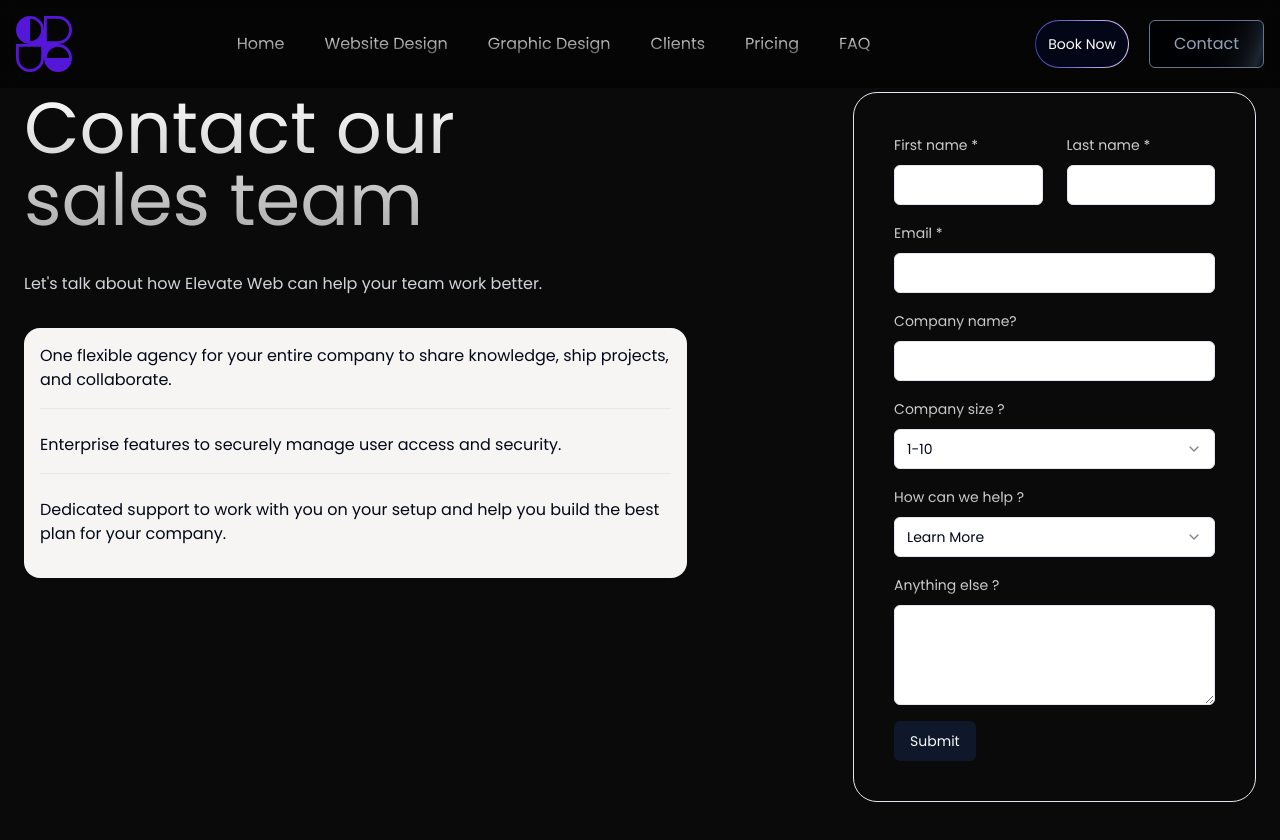
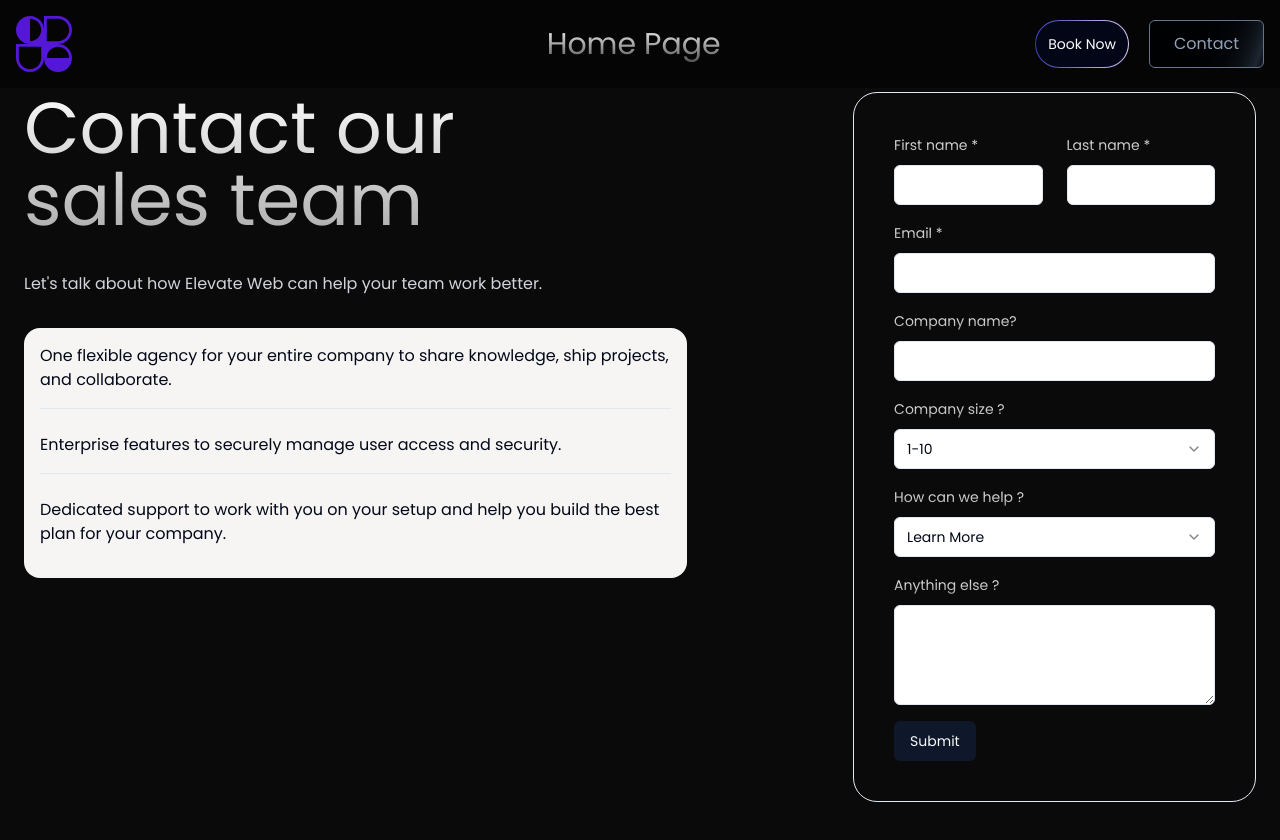
Before and after one commit to dhruvsanan/agency, a Next.js app: page /contact in a window 1280 px wide. Shown: the top 840 px of the page. Built offline with nearby package versions, Linux system fonts and the light colour scheme.

Commit message:
speed insights

```diff
--- a/app/book/page.tsx
+++ b/app/book/page.tsx
@@ -9,6 +9,7 @@ const Book = () => {
     <>
       <div className="flex flex-col   w-full  h-screen bg-black/[0.96]  bg-grid-white/[0.02]   ">
         <Navbar
+          path="/book"
           scrollToWebsiteDesign={() => {}}
           scrollToGraphicDesign={() => {}}
           scrollToClients={() => {}}
@@ -20,7 +21,7 @@ const Book = () => {
           Book a meeting
         </div>
         {/* TODO change meeting link */}
-        <InlineWidget url="https://calendly.com/dhruvsanan2001/15min" />
+        <InlineWidget url="https://calendly.com/dhruvsanan2001/free-website-demo" />
       </div>
     </>
   );
--- a/app/contact/page.tsx
+++ b/app/contact/page.tsx
@@ -7,9 +7,6 @@ import { zodResolver } from "@hookform/resolvers/zod";
 import { useForm } from "react-hook-form";
 
 import * as z from "zod";
-
-
-import { Checkbox } from "@/components/ui/checkbox";
 
 import {
   Select,
@@ -24,11 +21,9 @@ import { Button } from "@/components/ui/button";
 import {
   Form,
   FormControl,
-  FormDescription,
   FormField,
   FormItem,
   FormLabel,
-  FormMessage,
 } from "@/components/ui/form";
 
 import { Input } from "@/components/ui/input";
@@ -124,6 +119,7 @@ export default function ContactForm() {
   return (
     <div className=" w-full   md:items-center md:justify-center bg-black/[0.96] antialiased bg-grid-white/[0.02] relative overflow-hidden ">
       <Navbar
+        path="/book"
         scrollToWebsiteDesign={() => {}}
         scrollToGraphicDesign={() => {}}
         scrollToClients={() => {}}
--- a/app/page.tsx
+++ b/app/page.tsx
@@ -3,9 +3,7 @@ import { useState } from "react";
 import Navbar from "@/components/navbar";
 import SliderOne from "@/components/ui/slider";
 import { Spotlight } from "@/components/ui/spotlight";
-import Image from "next/image";
 import Link from "next/link";
-
 import WebsiteDesign from "../components/website-design";
 import GraphicDesign from "../components/graphic-design";
 import Clients from "../components/clients";
@@ -53,13 +51,10 @@ export default function Home() {
     FAQRef.current?.scrollIntoView({ behavior: "smooth" });
   }
 
-
-
-
-
   return (
     <div className="w-full  md:items-center md:justify-center bg-black/[0.96] antialiased bg-grid-white/[0.02] relative overflow-hidden">
       <Navbar
+        path=""
         scrollToWebsiteDesign={scrollToWebsiteDesign}
         scrollToGraphicDesign={scrollToGraphicDesign}
         scrollToClients={scrollToClients}
--- a/components/clients.tsx
+++ b/components/clients.tsx
@@ -10,11 +10,11 @@ const stores = [
     url:"https://panda-store.up.railway.app",
   },
   {
-    image: "/images/bonchic.webp",
+    image: "/images/chatpdf.webp",
     quote:
       "We had no idea how to get started, but Elevate Web showed us the way. And we were able to create something amazing.",
-    name: "Bon chic",
-    url:"http://bon-chic.vercel.app",
+    name: "PDF Analyser",
+    url:"https://chatpdf-dhruv.vercel.app",
   },
 
   {
@@ -53,8 +53,8 @@ const Clients = () => {
                 <Image
                   src={store.image}
                   alt="client website"
-                  width={store.name == "Bon chic" ? 500 : 350}
-                  height={store.name == "Bon chic" ? 500 : 350}
+                  width="400"
+                  height="400"
                   className="rounded-lg mx-auto"
                 />
                 </a>
--- a/components/drop-down-menu.tsx
+++ b/components/drop-down-menu.tsx
@@ -31,8 +31,8 @@ const DropDownMenu: React.FC<DropDownMenuProps> = ({ onClose }) => {
       transition={{ duration: 0.5 }}
     >
       <div className="flex-col flex space-y-10">
-        <Link href="/pricing" className=" text-black text-2xl">
-          Pricing
+        <Link href="/" className=" text-black text-2xl">
+          Home
         </Link>
         <Link href="/contact" className=" text-black text-2xl">
           Contact
--- a/components/navbar.tsx
+++ b/components/navbar.tsx
@@ -8,6 +8,7 @@ import Link from "next/link";
 import DropDownMenu from "./drop-down-menu";
 
 interface NavbarProps {
+    path: string;
     scrollToWebsiteDesign: () => void;
     scrollToGraphicDesign: () => void;
     scrollToClients: () => void;
@@ -16,6 +17,7 @@ interface NavbarProps {
   }
 
   const Navbar = ({
+    path,
     scrollToWebsiteDesign,
     scrollToGraphicDesign,
     scrollToClients,
@@ -54,8 +56,10 @@ interface NavbarProps {
              text-slate-300 text-center
              bg-clip-text text-transparent
              bg-gradient-to-b from-neutral-50
-              to bg-neutral-400 bg-opacity-50"
+              to bg-neutral-400 bg-opacity-50 pl-20 ml-20"
         >
+          {path !== "/book" ? (
+        <>
           <Link
           href="/"className="hover:text-gray-50" > Home</Link>
           <div onClick={scrollToWebsiteDesign} className="hover:text-gray-50">Website Design</div>
@@ -63,10 +67,20 @@ interface NavbarProps {
           <div onClick={scrollToClients} className="hover:text-gray-50">Clients</div>
           <div onClick={scrollToPrice} className="hover:text-gray-50">Pricing</div>
           <div onClick={scrollToFAQ} className="hover:text-gray-50">FAQ</div>
-
+          </>):<Link
+          href="/"className="hover:text-gray-50 md:text-2xl lg:text-3xl" > Home Page</Link>}
         </div>
 
         <div className="flex md:hidden">
+          <div className="cursor-pointer
+            items-center
+             text-slate-300 text-center
+             bg-clip-text text-transparent
+             bg-gradient-to-b from-neutral-50
+              to bg-neutral-400 bg-opacity-50 pr-20 mr-20">
+          <Link
+          href="/"className="hover:text-gray-50 text-xl pr-5 mr-4" > Home Page</Link>
+          </div>
             {isDropDownVisible ? (
                 // display an x icon when the drop is visible
                 <div
```
Also changed, not shown: public/images/chatpdf.webp (added).
